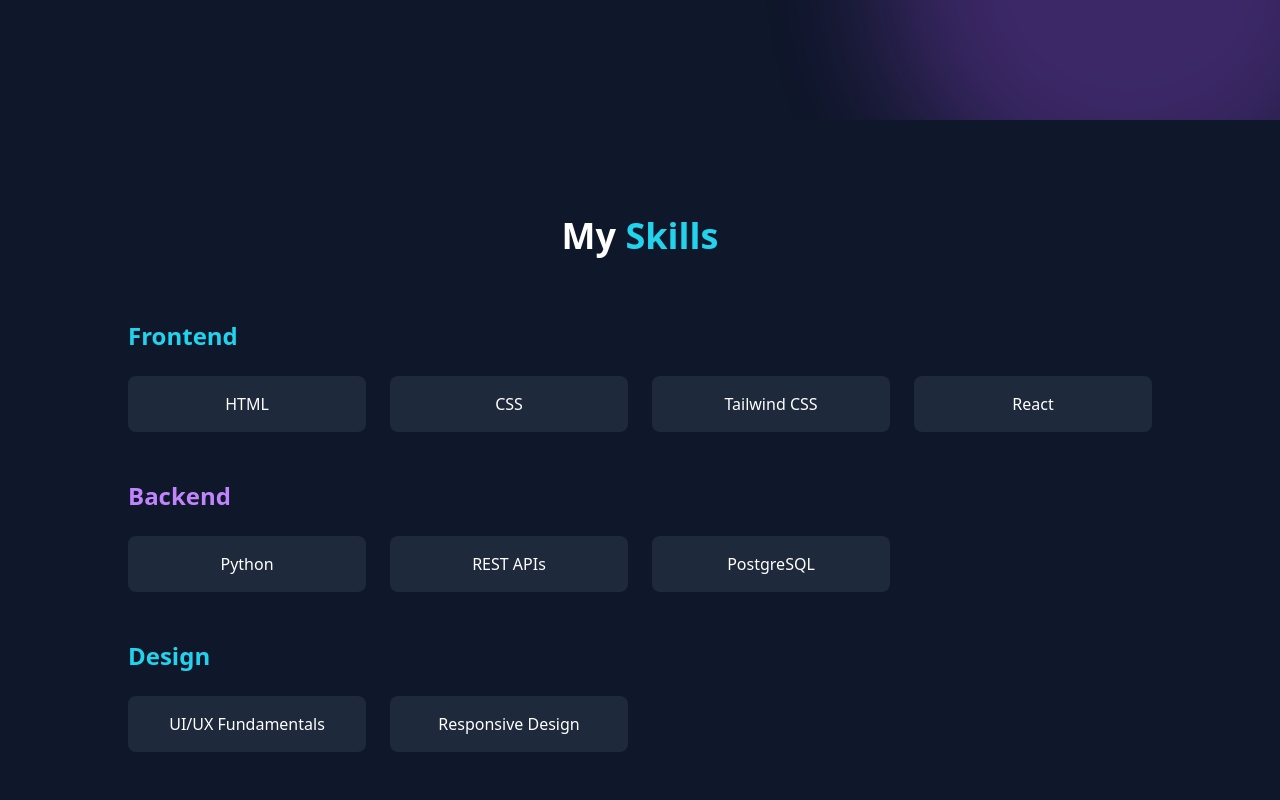
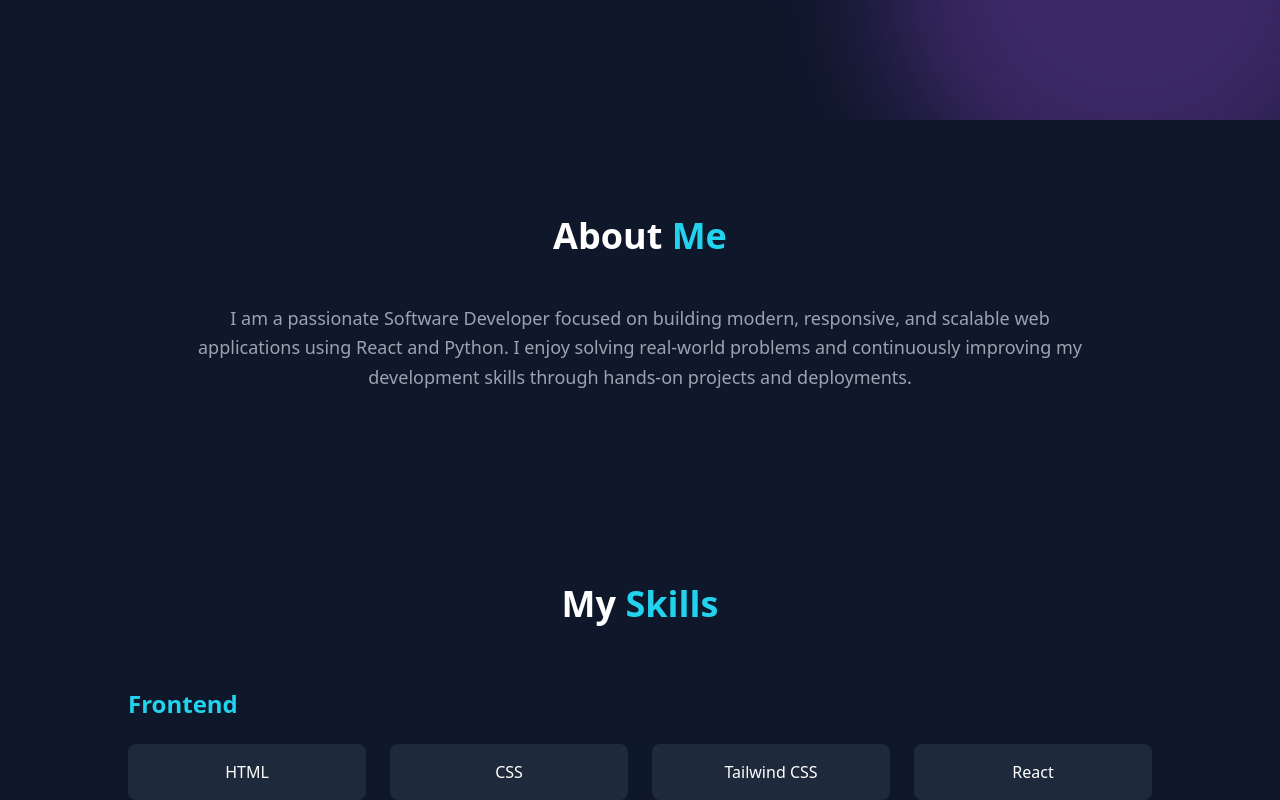
Before and after one commit to Ajay-paka/my-portfolio, a React (Vite) app: page / in a window 1280 px wide. Shown: the part 680-1480 px from the top of the page. Built offline with nearby package versions, Linux system fonts and the light colour scheme.

Commit message:
add about

```diff
--- a/src/App.jsx
+++ b/src/App.jsx
@@ -14,6 +14,7 @@
 
           <div className="flex gap-6 text-gray-300">
             <a href="#home" className="hover:text-cyan-400 transition">Home</a>
+            <a href="#about" className="hover:text-cyan-400 transition">About</a>
             <a href="#projects" className="hover:text-cyan-400 transition">Projects</a>
             <a href="#contact" className="hover:text-cyan-400 transition">Contact</a>
           </div>
@@ -79,6 +80,33 @@
 
         </motion.div>
       </div>
+      {/* ABOUT SECTION */}
+      <div id="about" className="py-24 px-6 bg-[#0f172a]">
+
+        <motion.h2
+          initial={{ opacity: 0, y: 40 }}
+          whileInView={{ opacity: 1, y: 0 }}
+          transition={{ duration: 0.8 }}
+          viewport={{ once: true }}
+          className="text-4xl font-bold text-center mb-12"
+        >
+          About <span className="text-cyan-400">Me</span>
+        </motion.h2>
+
+        <motion.div
+          initial={{ opacity: 0 }}
+          whileInView={{ opacity: 1 }}
+          transition={{ duration: 1 }}
+          viewport={{ once: true }}
+          className="max-w-4xl mx-auto text-center text-gray-400 leading-relaxed text-lg"
+        >
+          I am a passionate Software Developer focused on building modern,
+          responsive, and scalable web applications using React and Python.
+          I enjoy solving real-world problems and continuously improving my
+          development skills through hands-on projects and deployments.
+        </motion.div>
+
+      </div>
 
       {/* SKILLS SECTION */}
       <div className="py-24 px-6 bg-[#0f172a]">
@@ -102,7 +130,7 @@
               {["HTML", "CSS", "Tailwind CSS", "React"].map((skill, i) => (
                 <div
                   key={i}
-                  className="bg-[#1e293b] p-4 rounded-lg text-center hover:scale-105 hover:shadow-lg hover:shadow-cyan-400/40 transition duration-300"
+                  className="bg-[#1e293b] p-4 rounded-lg text-center hover:scale-105 hover:shadow-lg hover:shadow-[0_0_30px_#22d3ee] hover:shadow-cyan-400/40 transition duration-300"
                 >
                   {skill}
                 </div>
@@ -117,7 +145,7 @@
               {["Python", "REST APIs", "PostgreSQL"].map((skill, i) => (
                 <div
                   key={i}
-                  className="bg-[#1e293b] p-4 rounded-lg text-center hover:scale-105 hover:shadow-lg hover:shadow-purple-400/40 transition duration-300"
+                  className="bg-[#1e293b] p-4 rounded-lg text-center hover:scale-105 hover:shadow-lg hover:shadow-[0_0_30px_#22d3ee] hover:shadow-purple-400/40 transition duration-300"
                 >
                   {skill}
                 </div>
@@ -132,7 +160,7 @@
               {["UI/UX Fundamentals", "Responsive Design"].map((skill, i) => (
                 <div
                   key={i}
-                  className="bg-[#1e293b] p-4 rounded-lg text-center hover:scale-105 hover:shadow-lg hover:shadow-cyan-400/40 transition duration-300"
+                  className="bg-[#1e293b] p-4 rounded-lg text-center hover:scale-105 hover:shadow-lg hover:shadow-[0_0_30px_#22d3ee] hover:shadow-cyan-400/40 transition duration-300"
                 >
                   {skill}
                 </div>
```
